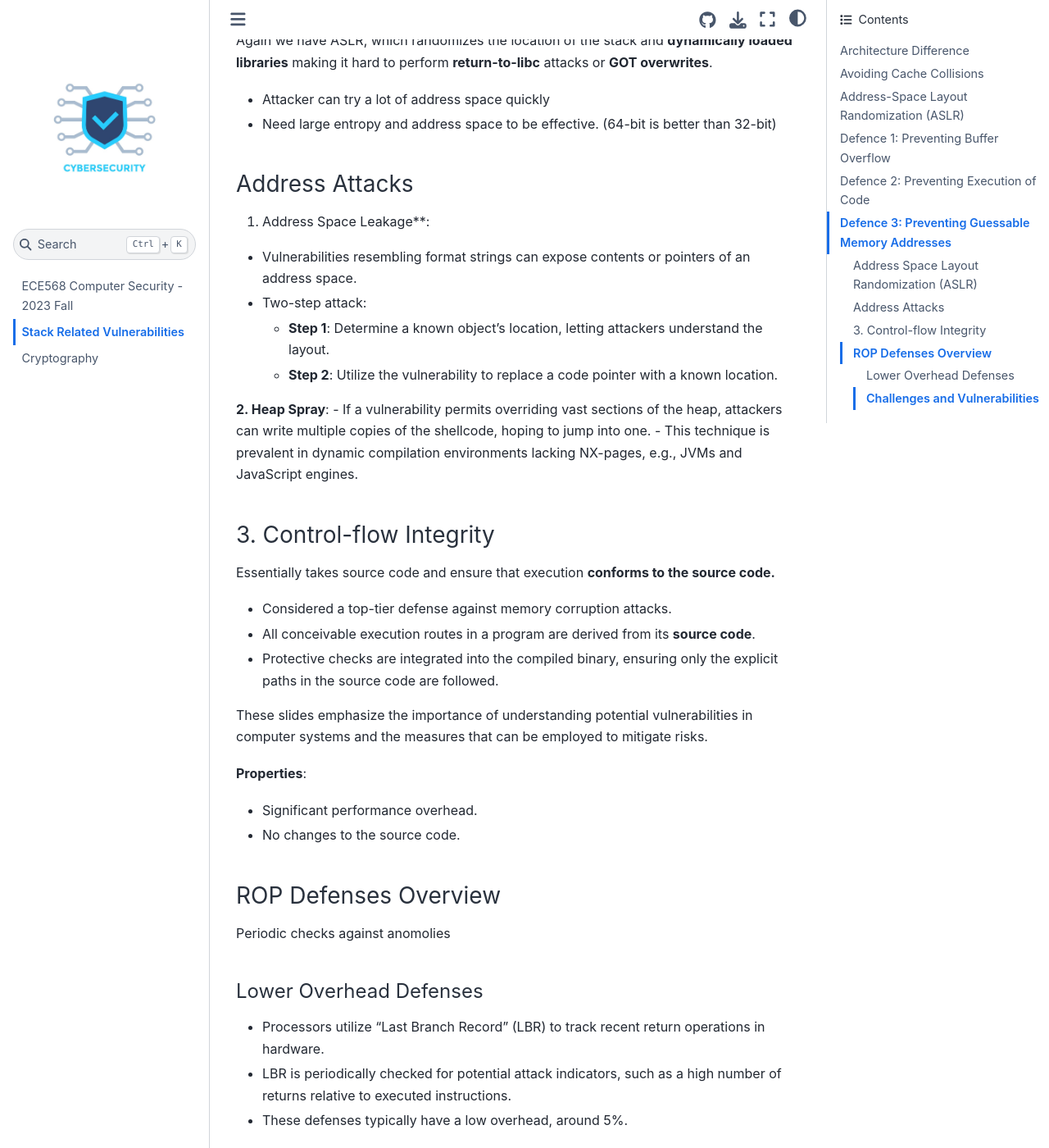
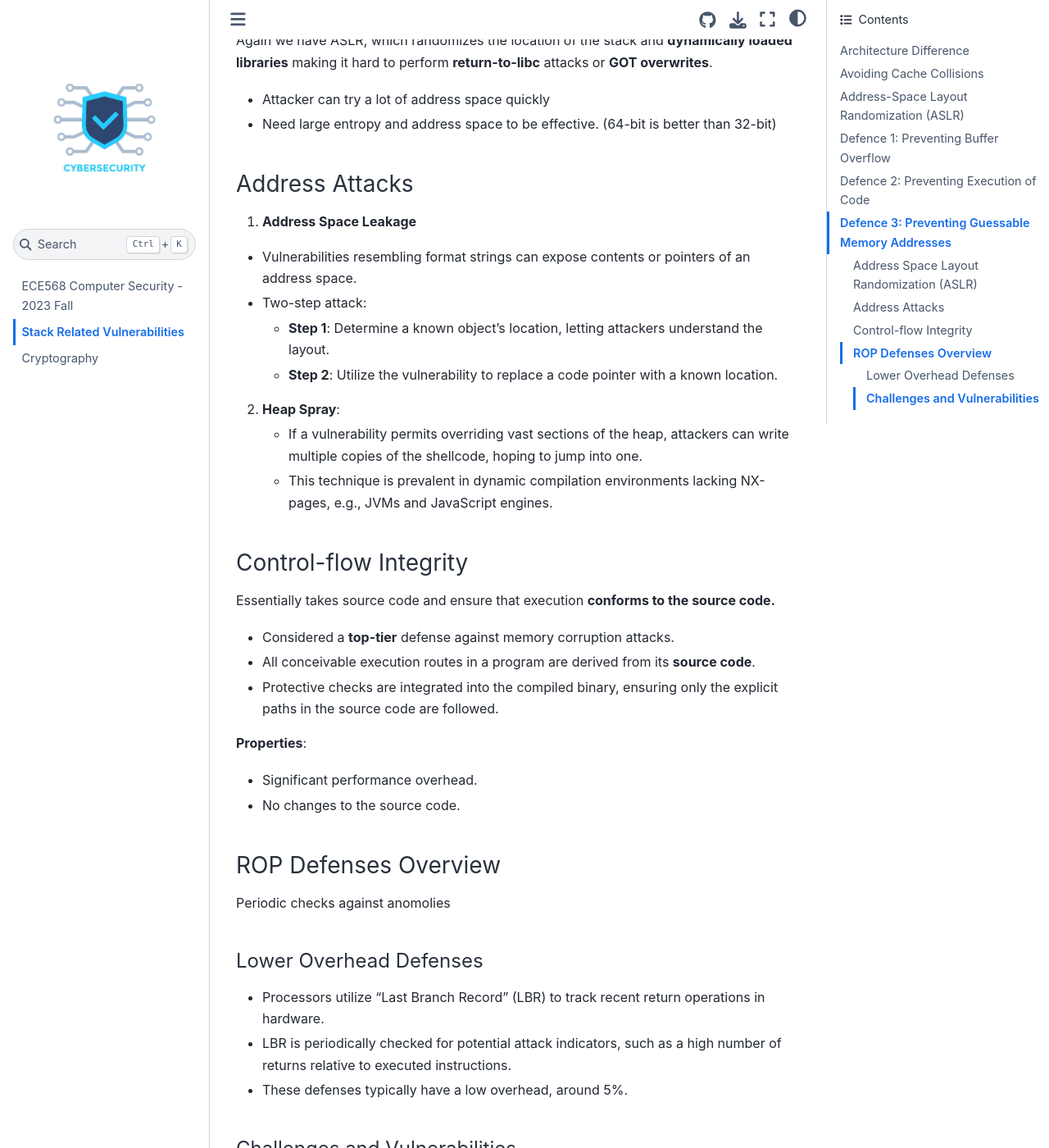
Before and after one commit to Xiaorui-Huang/ece568_notes, a Jupyter Book: the page built from vulnerabilities.md, in a window 1280 px wide and 1400 px high, scrolled down 7799 px. Shown: the whole window at 82% size. Built offline with Jupyter Book 1.0.4 settings and Sphinx 7.4.7 and the Sphinx Book theme 1.1.4, drawn with Linux system fonts in a browser that asks for light colours.

Commit message:
clean up

```diff
--- a/vulnerabilities.md
+++ b/vulnerabilities.md
@@ -259,26 +259,24 @@ Again we have ASLR, which randomizes the location of the stack and **dynamically
 
 ### Address Attacks
 
-1. Address Space Leakage**:
+1. **Address Space Leakage**
 
 - Vulnerabilities resembling format strings can expose contents or pointers of an address space.
 - Two-step attack:
   - **Step 1**: Determine a known object's location, letting attackers understand the layout.
   - **Step 2**: Utilize the vulnerability to replace a code pointer with a known location.
 
-**2. Heap Spray**:
+2. **Heap Spray**:
     - If a vulnerability permits overriding vast sections of the heap, attackers can write multiple copies of the shellcode, hoping to jump into one.
     - This technique is prevalent in dynamic compilation environments lacking NX-pages, e.g., JVMs and JavaScript engines.
 
-### 3. Control-flow Integrity
+### Control-flow Integrity
 
 Essentially takes source code and ensure that execution **conforms to the source code.**
 
-- Considered a top-tier defense against memory corruption attacks.
+- Considered a **top-tier** defense against memory corruption attacks.
 - All conceivable execution routes in a program are derived from its **source code**.
 - Protective checks are integrated into the compiled binary, ensuring only the explicit paths in the source code are followed.
-
-These slides emphasize the importance of understanding potential vulnerabilities in computer systems and the measures that can be employed to mitigate risks.
 
 **Properties**:
 
```
